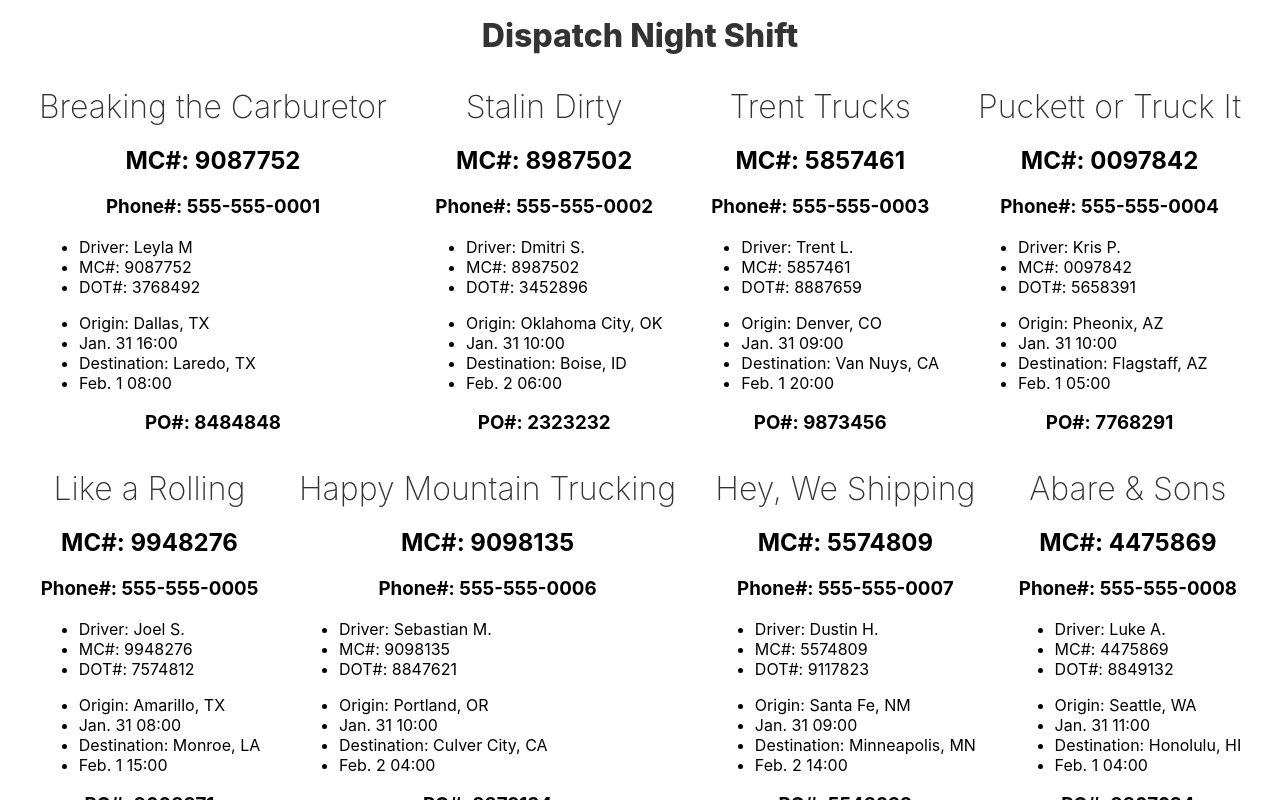
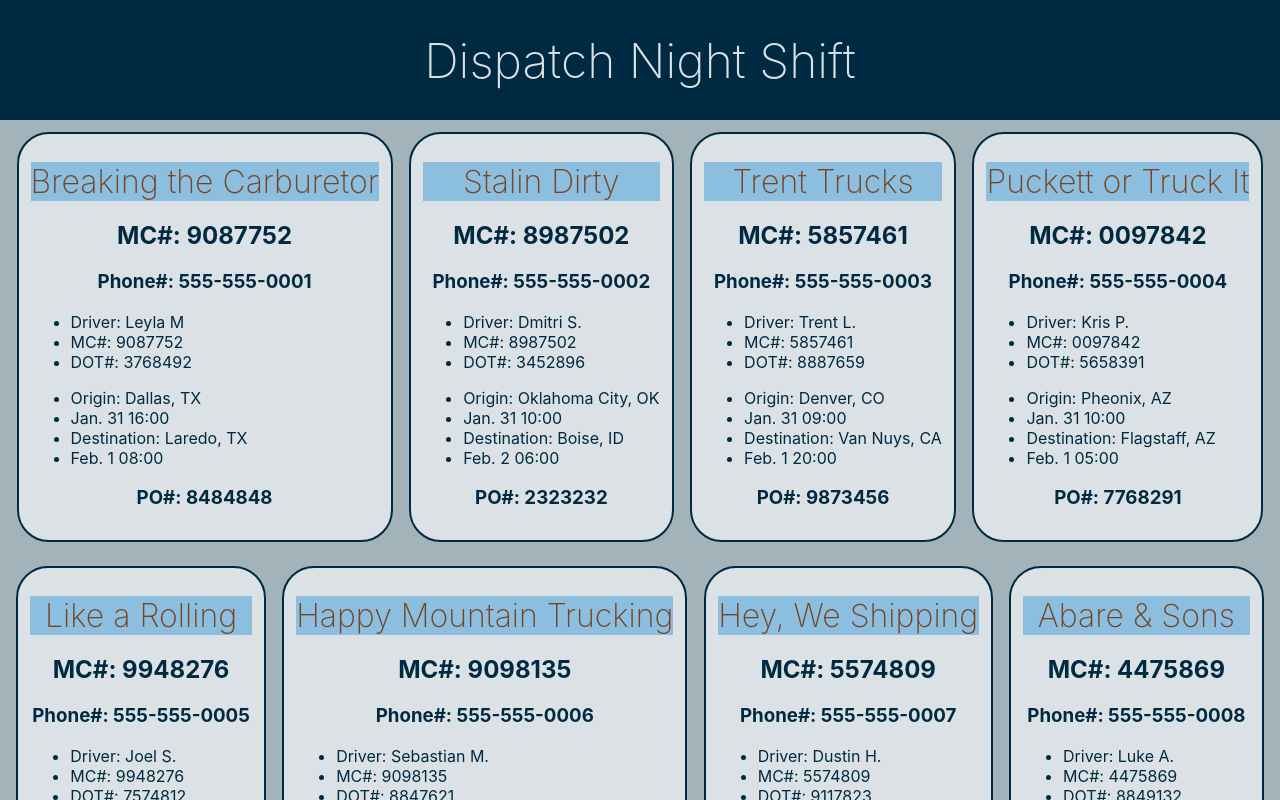
Before and after one commit to david-klock/dispatch_night_shift, a React (Create React App) app: page / in a window 1280 px wide. Shown: the top 800 px of the page. Built offline with nearby package versions, Linux system fonts and the light colour scheme.

Commit message:
made cards with all company info

```diff
--- a/src/App.css
+++ b/src/App.css
@@ -4,20 +4,38 @@ body {
   font-family: -apple-system, BlinkMacSystemFont, 'Segoe UI', 'Roboto', 'Oxygen',
     'Ubuntu', 'Cantarell', 'Fira Sans', 'Droid Sans', 'Helvetica Neue',
     sans-serif;
+    color: #002A42;
+    background-color: #dbe1e4;
 }
 
 .appName {
+  display: grid;
+  grid-gap: 10px;
+  height: 120px;
   text-align: center;
-  font-size: 2rem;
-  font-weight: 800;
-  color: #333;
-  margin: 1rem 0;
+  align-items: center;
+  font-size: 3rem;
+  font-weight: 200;
+  color: #DBE1E4;
+  background-color: #002A42;
+  margin: 0;
 }
 
 .flexRow{
   display: flex;
   flex-wrap: wrap;
   justify-content: space-evenly;
+  background-color: #a3b3ba;
+}
+
+.card {
+  border: 2px solid;
+  border-color: #002A42;
+  border-radius: 2pc;
+  padding: 12px;
+  margin-top: 12px;
+  margin-bottom: 12px;
+  background-color: #dbe1e4;
 }
 
 .companyName{
@@ -25,7 +43,8 @@ body {
   text-align: center;
   font-size: 2rem;
   font-weight: 200;
-  color: #333;
+  color: #764422;
+  background-color: #8cbee0;
   margin: 1rem 0;
 }
 
--- a/src/App.js
+++ b/src/App.js
@@ -12,7 +12,7 @@ const App = () => {
       <div className='flexRow'>
         {driverData.map((data) => {
           return (
-            <div>
+            <div class="card">
               <Mc companyName={data.company_name} mc={data.MC} phone={data.phone} />
               <Driver driverName={data.diver_name} mcNumber={data.MC} dotNumber={data.DOT} />
               <Load origin={data.current_load.origin} departureTime={data.current_load.departure_time} destination={data.current_load.destination} arrivalTime={data.current_load.arrival_time}/>
```
